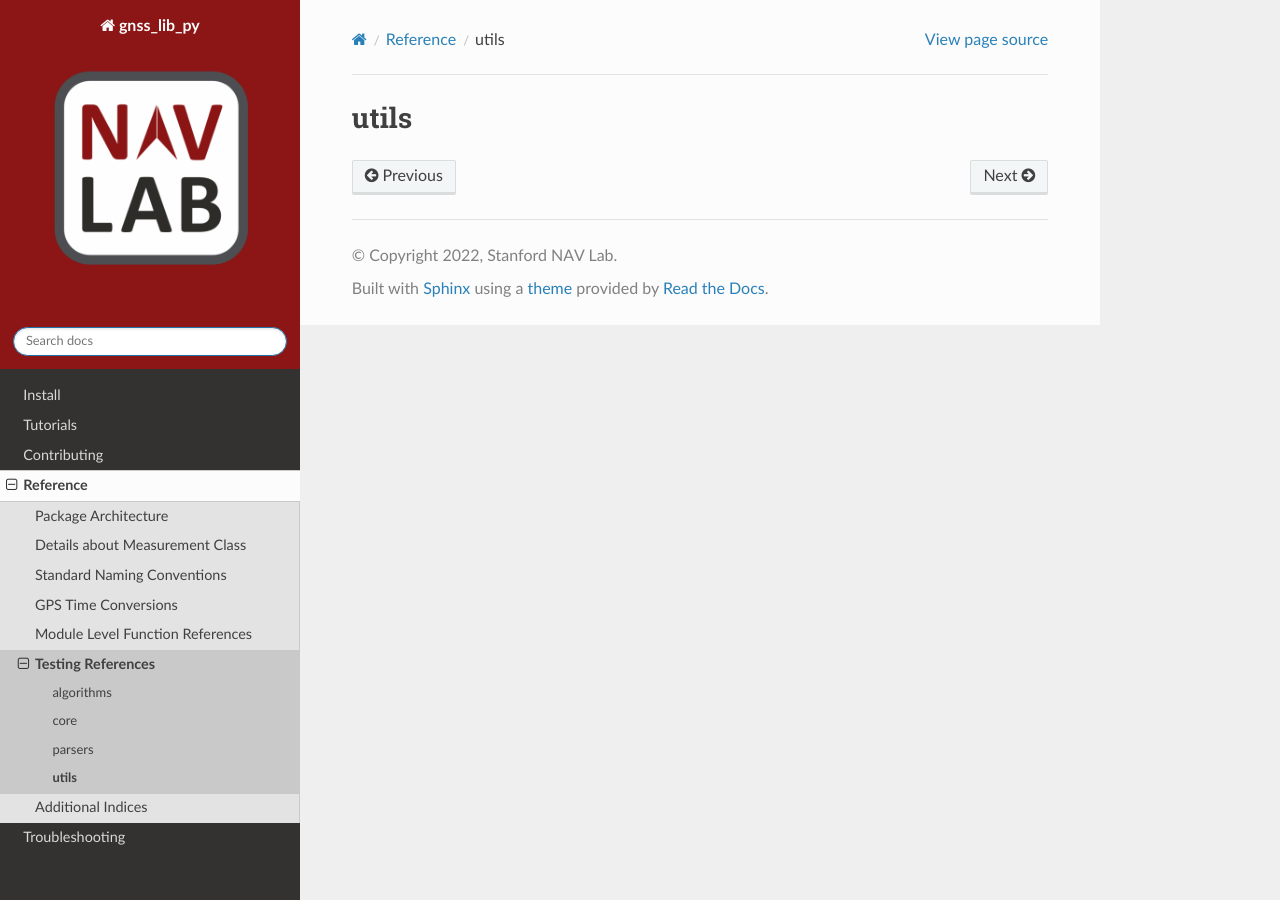
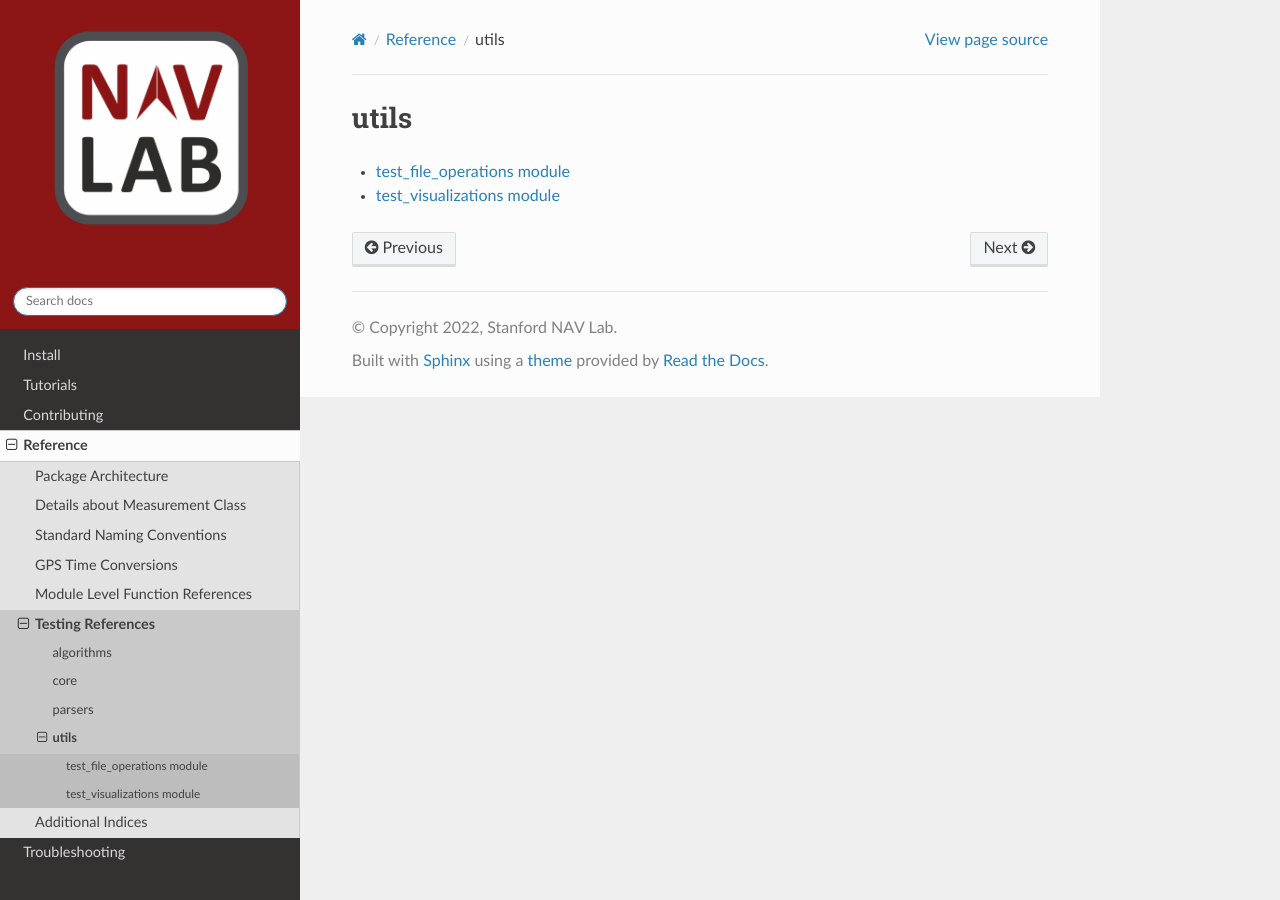
Before and after one commit to Stanford-NavLab/gnss_lib_py, a Sphinx documentation site: the page built from docs/source/reference/test_utils/modules.rst, in a window 1280 px wide. Built offline with Sphinx 7.4.7 and the Read the Docs theme 2.0.0, drawn with Linux system fonts in a browser that asks for light colours.

```diff
--- a/docs/source/reference/test_algorithms/modules.rst
+++ b/docs/source/reference/test_algorithms/modules.rst
@@ -5,4 +5,5 @@ algorithms
    :maxdepth: 4
 
    test_gnss_ekf
+   test_residuals
    test_snapshot
--- /dev/null
+++ b/docs/source/reference/test_algorithms/test_residuals.rst
@@ -0,0 +1,7 @@
+test\_residuals module
+======================
+
+.. automodule:: test_residuals
+   :members:
+   :undoc-members:
+   :show-inheritance:
--- a/docs/source/reference/test_utils/modules.rst
+++ b/docs/source/reference/test_utils/modules.rst
@@ -3,3 +3,6 @@ utils
 
 .. toctree::
    :maxdepth: 4
+
+   test_file_operations
+   test_visualizations
--- /dev/null
+++ b/docs/source/reference/test_utils/test_file_operations.rst
@@ -0,0 +1,7 @@
+test\_file\_operations module
+=============================
+
+.. automodule:: test_file_operations
+   :members:
+   :undoc-members:
+   :show-inheritance:
--- /dev/null
+++ b/docs/source/reference/test_utils/test_visualizations.rst
@@ -0,0 +1,7 @@
+test\_visualizations module
+===========================
+
+.. automodule:: test_visualizations
+   :members:
+   :undoc-members:
+   :show-inheritance:
```
Also changed, not shown: 2 other files.
